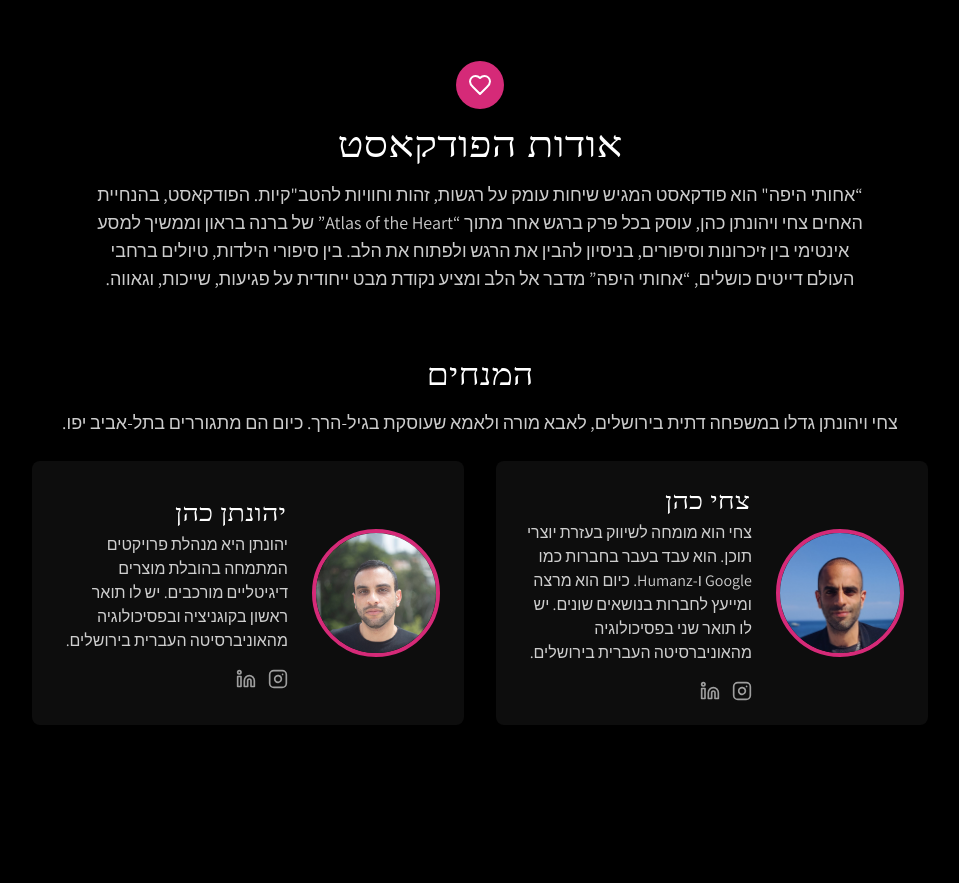
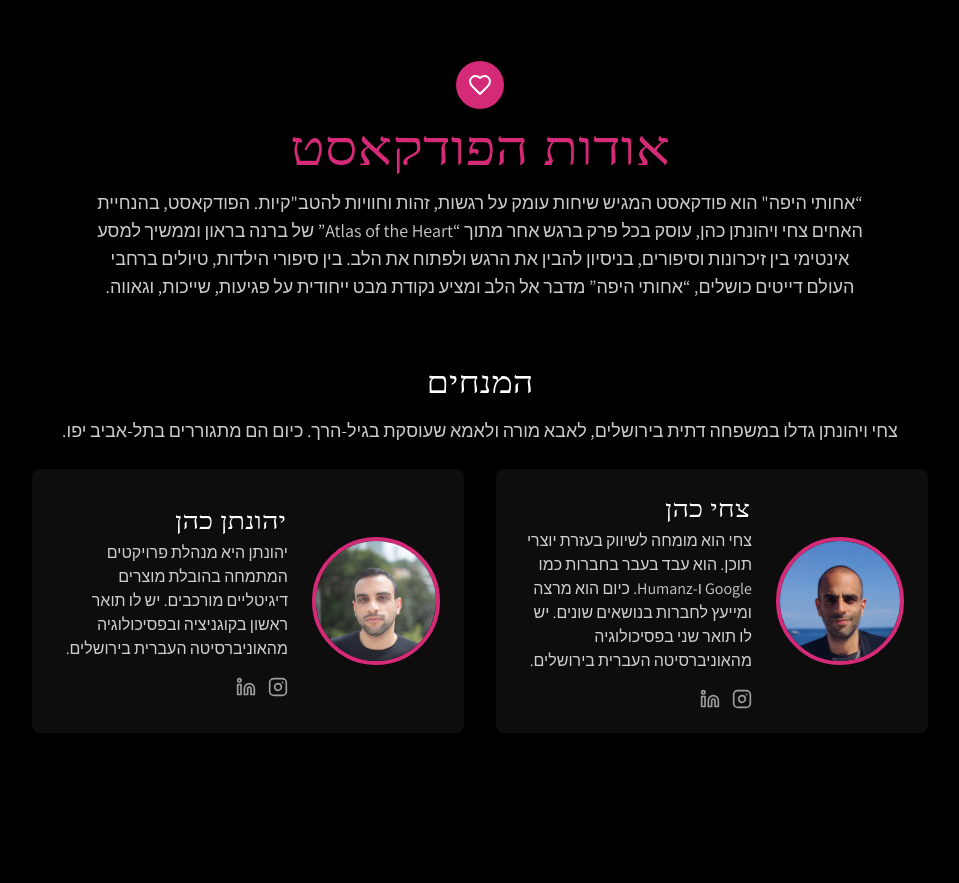
Before and after one commit to achotihayafa/website, a React (Vite) app: page / in a window 1280 px wide. Shown: the part 2740-3623 px from the top of the page, without its empty margins (259-1218 px from the left). Built offline with nearby package versions, Linux system fonts and the light colour scheme; no server answers; a web font is replaced by a local one.

Commit message:
Visual edit in Lovable
Edited UI in Lovable

```diff
--- a/src/components/AboutSection.tsx
+++ b/src/components/AboutSection.tsx
@@ -25,7 +25,7 @@ const AboutSection = () => {
           <div className="w-12 h-12 rounded-full bg-podcast-magenta flex items-center justify-center mx-auto mb-4">
             <Heart className="text-podcast-black" size={24} />
           </div>
-          <h2 className="text-3xl md:text-4xl mb-4">אודות הפודקאסט</h2>
+          <h2 className="text-3xl mb-4 text-podcast-magenta md:text-5xl">אודות הפודקאסט</h2>
 
           <p className="text-lg text-white/80">
             “אחותי היפה" הוא פודקאסט המגיש שיחות עומק על רגשות, זהות וחוויות להטב"קיות. הפודקאסט, בהנחיית האחים צחי ויהונתן כהן, עוסק בכל פרק ברגש אחר מתוך “Atlas of the Heart” של ברנה בראון וממשיך למסע אינטימי בין זיכרונות וסיפורים, בניסיון להבין את הרגש ולפתוח את הלב.
```
